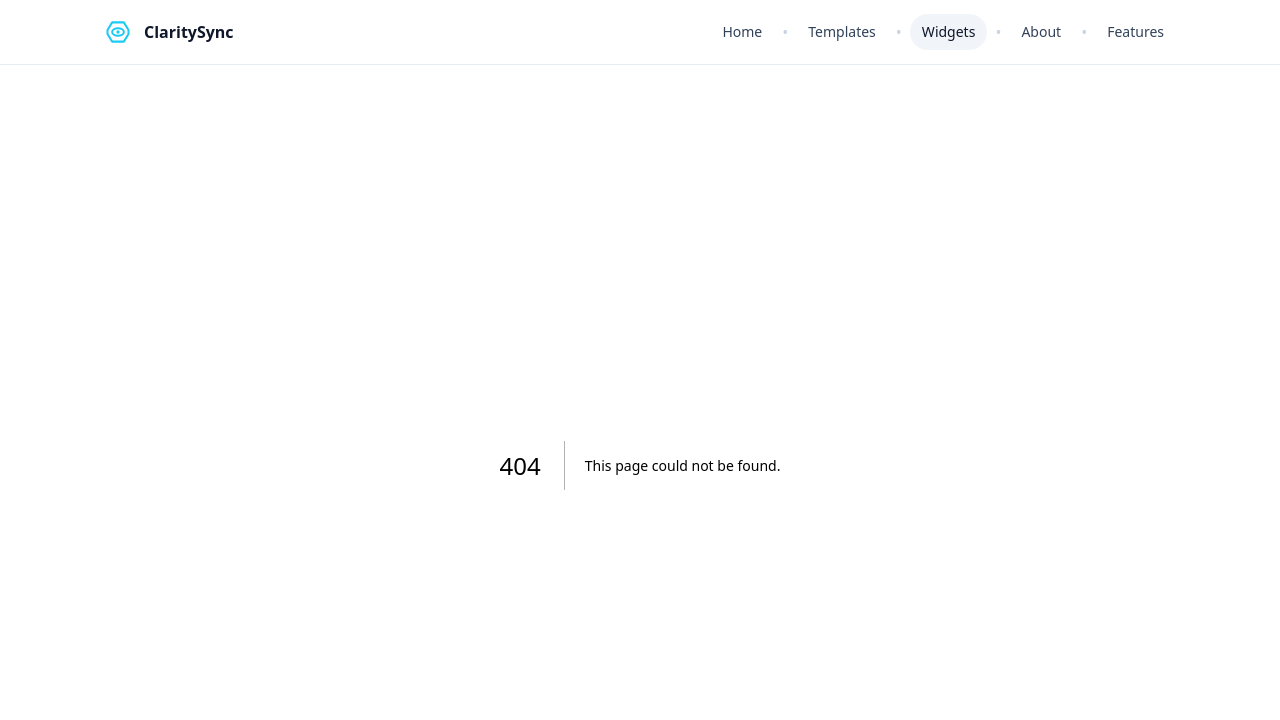
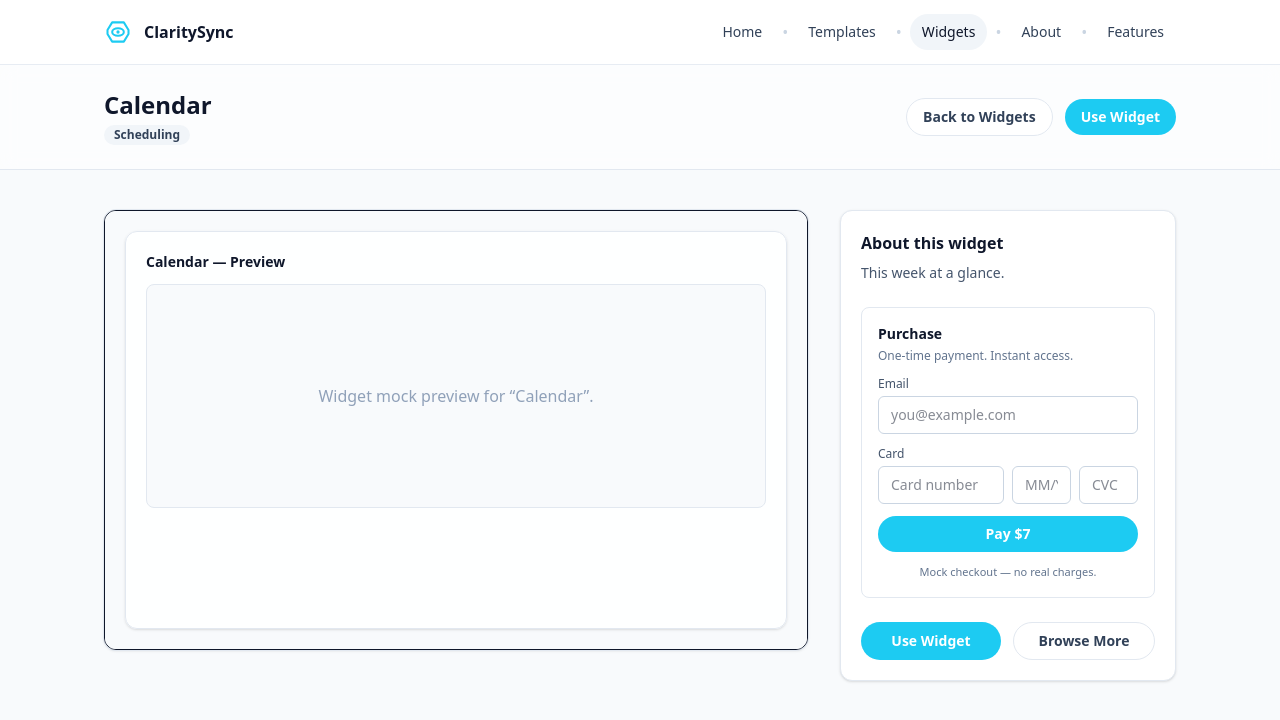
Before and after one commit to claritysyncio-lgtm/claritysync-backup, a Next.js app: page /widgets/calendar in a window 1280 px wide. Before the commit this address had no page. Shown: the top 720 px of the page. Built offline with nearby package versions, Linux system fonts and the light colour scheme.

Commit message:
Backup at 2025-09-18 17:54:50

```diff
--- a/src/app/templates/page.tsx
+++ b/src/app/templates/page.tsx
@@ -269,9 +269,9 @@ export default function TemplatesPage() {
                 {template.category}
               </div>
               <div className="flex items-center gap-4 mb-4">
-                <div className="p-3 bg-[#e9fbff] rounded-full">
+                <Link href={`/templates/${slugify(template.name)}`} className="p-3 bg-[#e9fbff] rounded-full hover:opacity-90" aria-label={`Open full page for ${template.name}`}>
                   <template.Icon className="h-8 w-8 text-[#1dcbf2]" />
-                </div>
+                </Link>
                 <div className="mr-24">
                   <h3 className="text-xl font-semibold text-slate-900">
                     <Link href={`/templates/${slugify(template.name)}`} className="hover:text-[#18b5d7]">
--- /dev/null
+++ b/src/app/widgets/[slug]/page.tsx
@@ -0,0 +1,133 @@
+import Link from "next/link";
+
+// Map widget names to slugs
+const slugify = (s: string) =>
+  s
+    .toLowerCase()
+    .replace(/[^a-z0-9\s-]/g, "")
+    .trim()
+    .replace(/\s+/g, "-");
+
+const WIDGETS = [
+  { name: "Notification Center", category: "Notifications", description: "Centralized feed of alerts, mentions, and updates.", price: 9 },
+  { name: "Timer", category: "Productivity", description: "Countdown and pomodoro timers.", price: 5 },
+  { name: "Weather", category: "Info", description: "Current weather snapshot.", price: 4 },
+  { name: "Quote of the Day", category: "Wellness", description: "Daily inspirational quotes.", price: 3 },
+  { name: "Quick Notes", category: "Notes", description: "Scratchpad for thoughts.", price: 4 },
+  { name: "Task Widget", category: "Tasks", description: "Mini task list with priorities.", price: 6 },
+  { name: "Calendar", category: "Scheduling", description: "This week at a glance.", price: 7 },
+] as const;
+
+type Widget = typeof WIDGETS[number];
+
+function findWidgetBySlug(slug: string): Widget | null {
+  return WIDGETS.find(w => slugify(w.name) === slug) ?? null;
+}
+
+function WidgetPreview({ name }: { name: string }) {
+  // Simple mock preview area similar style to templates detail
+  return (
+    <div className="h-full w-full bg-slate-50 p-5">
+      <div className="rounded-xl bg-white/90 border border-slate-200 p-5 h-full shadow-sm">
+        <div className="text-sm font-semibold text-slate-900 mb-3">{name} — Preview</div>
+        <div className="h-56 rounded-lg bg-slate-50 border border-slate-200 flex items-center justify-center text-slate-400">
+          Widget mock preview for “{name}”.
+        </div>
+      </div>
+    </div>
+  );
+}
+
+export default async function WidgetDetailPage({ params }: { params: { slug: string } }) {
+  const awaited = await params;
+  const widget = findWidgetBySlug(awaited.slug);
+
+  if (!widget) {
+    return (
+      <div className="min-h-screen bg-slate-50 flex items-center justify-center p-6">
+        <div className="text-center">
+          <div className="text-2xl font-bold text-slate-900">Widget not found</div>
+          <p className="mt-2 text-slate-600">The widget you’re looking for doesn’t exist.</p>
+          <Link href="/widgets" className="mt-4 inline-block rounded-full border border-slate-200 bg-white px-4 py-2 text-sm font-semibold text-slate-700 hover:bg-slate-50">Back to Widgets</Link>
+        </div>
+      </div>
+    );
+  }
+
+  return (
+    <div className="min-h-screen bg-slate-50">
+      {/* Top bar */}
+      <div className="border-b border-slate-200 bg-white/60 backdrop-blur">
+        <div className="max-w-6xl mx-auto px-6 sm:px-8 lg:px-10 py-6 flex items-center justify-between">
+          <div>
+            <h1 className="text-2xl font-bold text-slate-900">{widget.name}</h1>
+            <span className="inline-flex items-center mt-1 rounded-full px-2.5 py-0.5 text-xs font-semibold bg-slate-100 text-slate-700">
+              {widget.category}
+            </span>
+          </div>
+          <div className="flex items-center gap-3">
+            <Link href="/widgets" className="rounded-full border border-slate-200 bg-white px-4 py-2 text-sm font-semibold text-slate-700 hover:bg-slate-50">Back to Widgets</Link>
+            <button className="rounded-full px-4 py-2 text-sm font-semibold text-white bg-[#1dcbf2] hover:opacity-90">
+              Use Widget
+            </button>
+          </div>
+        </div>
+      </div>
+
+      {/* Content */}
+      <div className="max-w-6xl mx-auto px-6 sm:px-8 lg:px-10 py-10 grid grid-cols-1 lg:grid-cols-3 gap-8">
+        {/* Preview mock */}
+        <div className="lg:col-span-2">
+          <div className="aspect-[16/10] w-full overflow-hidden rounded-xl border ring-1 ring-slate-200 bg-white shadow-sm">
+            <WidgetPreview name={widget.name} />
+          </div>
+        </div>
+
+        {/* Details and payment mock */}
+        <aside className="lg:col-span-1">
+          <div className="rounded-xl border border-slate-200 bg-white p-5 shadow-sm">
+            <h2 className="text-base font-semibold text-slate-900">About this widget</h2>
+            <p className="mt-2 text-sm text-slate-600">{widget.description}</p>
+
+            <div className="mt-6 rounded-lg border border-slate-200 p-4">
+              <div className="text-sm font-semibold text-slate-900">Purchase</div>
+              <p className="mt-1 text-xs text-slate-500">One-time payment. Instant access.</p>
+              <form className="mt-3 space-y-3">
+                <div>
+                  <label className="block text-xs font-medium text-slate-600">Email</label>
+                  <input type="email" className="mt-1 w-full rounded-md border border-slate-300 px-3 py-2 text-sm focus:outline-none focus:ring-2 focus:ring-[#1dcbf2]" placeholder="you@example.com" />
+                </div>
+                <div>
+                  <label className="block text-xs font-medium text-slate-600">Card</label>
+                  <div className="mt-1 grid grid-cols-4 gap-2">
+                    <input className="col-span-2 rounded-md border border-slate-300 px-3 py-2 text-sm" placeholder="Card number" />
+                    <input className="col-span-1 rounded-md border border-slate-300 px-3 py-2 text-sm" placeholder="MM/YY" />
+                    <input className="col-span-1 rounded-md border border-slate-300 px-3 py-2 text-sm" placeholder="CVC" />
+                  </div>
+                </div>
+                <button type="button" className="w-full rounded-full px-4 py-2 text-sm font-semibold text-white bg-[#1dcbf2] hover:opacity-90">
+                  Pay ${widget.price}
+                </button>
+                <p className="text-[11px] text-slate-500 text-center">Mock checkout — no real charges.</p>
+              </form>
+            </div>
+
+            <div className="mt-6 flex gap-3">
+              <button className="flex-1 rounded-full px-4 py-2 text-sm font-semibold text-white bg-[#1dcbf2] hover:opacity-90">
+                Use Widget
+              </button>
+              <Link href="/widgets" className="flex-1 rounded-full border border-slate-200 bg-white px-4 py-2 text-sm font-semibold text-slate-700 hover:bg-slate-50 text-center">
+                Browse More
+              </Link>
+            </div>
+          </div>
+        </aside>
+      </div>
+    </div>
+  );
+}
+
+// Optional pre-render for known slugs
+export function generateStaticParams() {
+  return WIDGETS.map((w) => ({ slug: slugify(w.name) }));
+}
--- a/src/app/widgets/page.tsx
+++ b/src/app/widgets/page.tsx
@@ -62,6 +62,14 @@ const WIDGETS = [
 const FILTERS = ["Most Popular", "All", "Notifications", "Productivity", "Info", "Wellness", "Notes", "Tasks", "Scheduling"] as const;
 
 type Filter = typeof FILTERS[number];
+
+// Simple slugify for building widget detail URLs
+const slugify = (s: string) =>
+  s
+    .toLowerCase()
+    .replace(/[^a-z0-9\s-]/g, "")
+    .trim()
+    .replace(/\s+/g, "-");
 
 export default function WidgetsPage() {
   const [selectedFilter, setSelectedFilter] = useState<Filter>("All");
@@ -147,7 +155,7 @@ export default function WidgetsPage() {
             </div>
             <div className="px-5 py-4 border-t border-slate-200 flex justify-end gap-2">
               <button onClick={() => setPreview(null)} className="px-3 py-2 rounded-full text-sm font-semibold text-slate-600 hover:bg-slate-100">Close</button>
-              <Link href="#" className="px-4 py-2 rounded-full text-sm font-semibold text-white bg-[#1dcbf2] shadow-sm shadow-[rgba(29,203,242,0.2)] hover:bg-[hsl(191,89%,46%)]">Use Widget</Link>
+              <button type="button" onClick={() => setPreview(null)} className="px-4 py-2 rounded-full text-sm font-semibold text-white bg-[#1dcbf2] shadow-sm shadow-[rgba(29,203,242,0.2)] hover:bg-[hsl(191,89%,46%)]">Use Widget (Mock)</button>
             </div>
           </div>
         </div>
@@ -172,7 +180,15 @@ export default function WidgetsPage() {
                 <div className="p-3 bg-[#e9fbff] rounded-full">
                   <WidgetIcon className="h-7 w-7 text-[#1dcbf2]" />
                 </div>
-                <h3 className="text-lg font-semibold text-slate-900">{w.name}</h3>
+                <h3 className="text-lg font-semibold text-slate-900">
+                  <Link
+                    href={`/widgets/${slugify(w.name)}`}
+                    className="hover:text-[#18b5d7] focus:outline-none focus-visible:ring-2 focus-visible:ring-[rgba(29,203,242,0.7)] rounded"
+                    aria-label={`Open full page for ${w.name}`}
+                  >
+                    {w.name}
+                  </Link>
+                </h3>
               </div>
               <p className="text-slate-600 mb-4">{w.description}</p>
               <div className="flex justify-between items-center pt-2">
@@ -183,13 +199,13 @@ export default function WidgetsPage() {
                 >
                   Preview
                 </button>
-                <button
-                  type="button"
-                  onClick={() => setToast(`${w.name} added to your page`)}
+                <Link
+                  href={`/widgets/${slugify(w.name)}`}
                   className="rounded-full bg-[#1dcbf2] px-3 py-1.5 text-sm font-semibold text-white shadow-sm shadow-[rgba(29,203,242,0.2)] transition-colors group-hover:bg-[hsl(191,89%,46%)] focus:outline-none focus-visible:ring-2 focus-visible:ring-[rgba(29,203,242,0.7)]"
+                  aria-label={`Use ${w.name} widget`}
                 >
                   Use Widget
-                </button>
+                </Link>
               </div>
             </div>
           ))}
```
